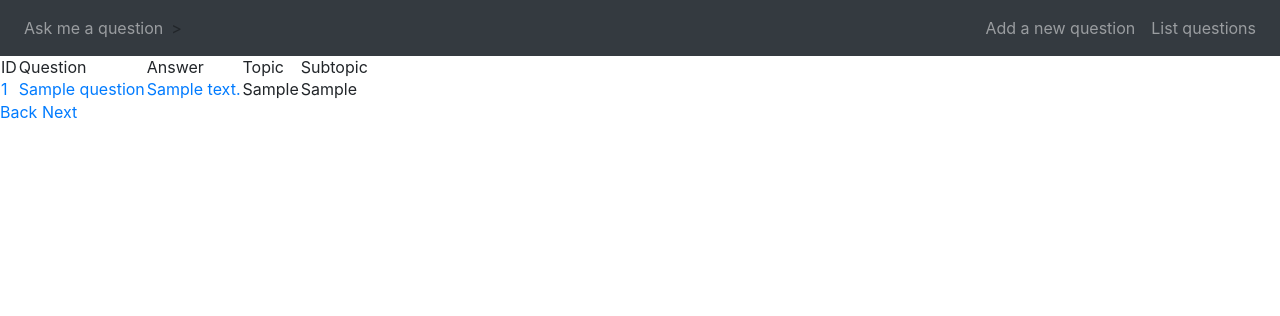
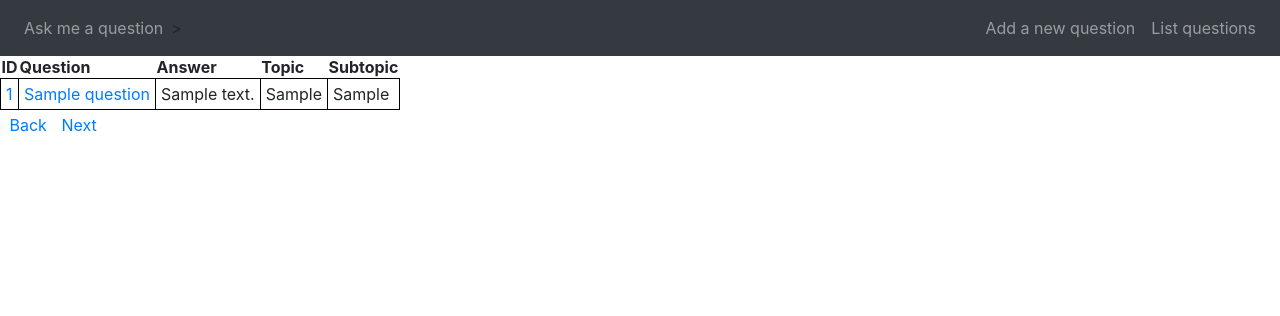
Before and after one commit to BEricDavis/flashcards, a Flask app: page /list in a window 1280 px wide. Shown: the top 316 px of the page. Run offline with Flask 2, Linux system fonts and the light colour scheme; tables that the repository leaves empty hold one stand-in row (values such as "Sample post"); some libraries are stand-ins or nearby versions.

Commit message:
mostly styling changes

```diff
--- a/app/templates/base.html
+++ b/app/templates/base.html
@@ -14,6 +14,12 @@
             <script src="https://maxcdn.bootstrapcdn.com/bootstrap/4.0.0/js/bootstrap.min.js" integrity="sha384-JZR6Spejh4U02d8jOt6vLEHfe/JQGiRRSQQxSfFWpi1MquVdAyjUar5+76PVCmYl" crossorigin="anonymous"></script>    <link rel="stylesheet" href="https://stackpath.bootstrapcdn.com/bootstrap/4.1.3/css/bootstrap.min.css" integrity="sha384-MCw98/SFnGE8fJT3GXwEOngsV7Zt27NXFoaoApmYm81iuXoPkFOJwJ8ERdknLPMO" crossorigin="anonymous">
             <script src="https://cdnjs.cloudflare.com/ajax/libs/popper.js/1.12.9/umd/popper.min.js" integrity="sha384-ApNbgh9B+Y1QKtv3Rn7W3mgPxhU9K/ScQsAP7hUibX39j7fakFPskvXusvfa0b4Q" crossorigin="anonymous"></script>
 
+            <style>
+                td {vertical-align: top;
+                     border: 1px solid black;
+                     padding: 5px;}
+
+            </style>
     </head>
 <body>
 
--- a/app/templates/question.html
+++ b/app/templates/question.html
@@ -20,7 +20,7 @@
         <td><button onclick="show()">Show Answer</button></td>
     </tr>
     <tr>
-        <td><div id="answer" class="answer" style="display:none; white-space:pre-wrap">Answer:<br>{{ question.answer }}</div></td>
+        <td><div id="answer" class="answer" style="display:none; white-space:pre-wrap">{{ question.answer }}</div></td>
     </tr>
 </table>
 <br>
--- a/app/templates/question_list.html
+++ b/app/templates/question_list.html
@@ -5,11 +5,11 @@
 <table>
     <thead>
         <tr>
-            <td>ID</td>
-            <td>Question</td>
-            <td>Answer</td>
-            <td>Topic</td>
-            <td>Subtopic</td>
+            <th>ID</th>
+            <th>Question</th>
+            <th>Answer</th>
+            <th>Topic</th>
+            <th>Subtopic</th>
         </tr>
     </thead>
 
@@ -17,18 +17,34 @@
 <tr>
     <td><a href="{{ url_for('edit', question_id=question.id) }}">{{ question.id }}</a></td>
     <td><a href="{{ url_for('edit', question_id=question.id) }}">{{ question.question }}</a></td>
-    <td><a href="{{ url_for('edit', question_id=question.id) }}">{{ question.answer }}</a></td>
+    <td style="white-space: pre-wrap">{{ question.answer }}</td>
     <td>{{ question.topic }}</a></td>
     <td>{{ question.subtopic }}</a></td>
 </tr>
 {% endfor %}
 
 </table>
-{% if prev_url %}
-<a href="{{ prev_url }}">Back</a>
-{% endif %}
-{% if next_url %}
-<a href="{{ next_url }}">Next</a>
-{% endif %}
+<table style="vertical-align: middle";>
+    <tr>
+        <td style="border: none";>
+            {% if prev_url %}
+            <!-- <form action="http://localhost:5000{{ prev_url }}">
+                <button type="submit">Back</button>
+            </form> -->
+            &nbsp;<a href="{{ prev_url }}">Back</a>
+
+            {% endif %}
+        </td>
+        <td style="border: none";>
+            {% if next_url %}
+            <!-- <form action="http://localhost:5000{{ next_url }}">
+                <button type="submit">Next</button>
+            </form> -->
+            &nbsp;<a href="{{ next_url }}">Next</a>
+            {% endif %}
+        </td>
+    </tr>
+</table>
+
 
 {% endblock %}
```
